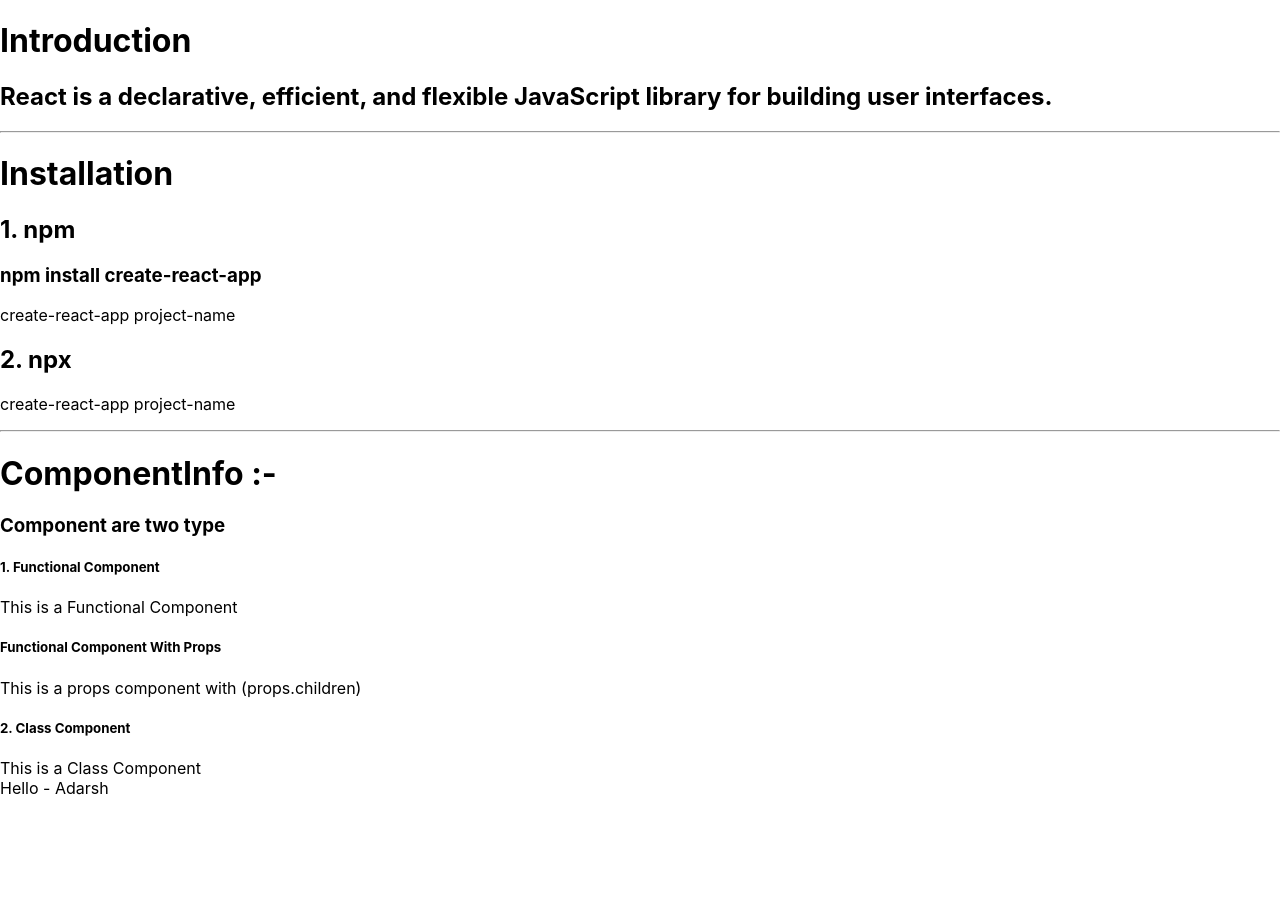
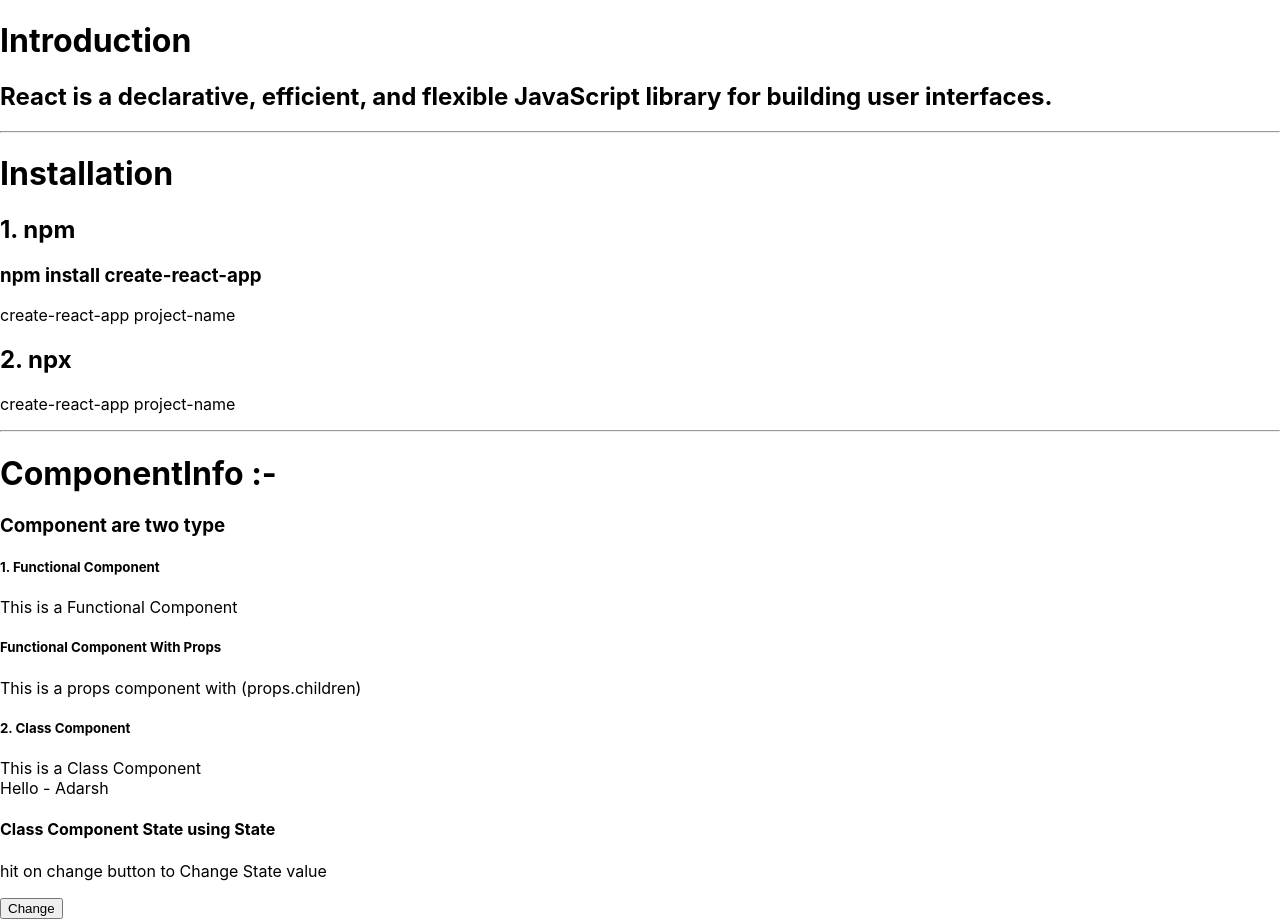
Before and after one commit to adarsh23012003/react-learning-for-video, a React (Create React App) app: page / in a window 1280 px wide. Before the commit the page ends 800 px from the top, so only its background shows below. Built offline with nearby package versions, Linux system fonts and the light colour scheme; the HTML template or start-up script is replaced by a standard one.

Commit message:
Class Component using State and value change

```diff
--- /dev/null
+++ b/src/Components/ClassComponentState.jsx
@@ -0,0 +1,32 @@
+import React, { Component } from 'react'
+
+export default class ClassComponentState extends Component {
+  // Using state
+  /**
+   * make a constructor
+   * super() ==> Component class ko incerate karne ke liya
+   */
+
+  constructor() {
+    super();
+    this.state = {
+      massage: "Class Component State using State",
+      mass: "hit on change button to Change State value"
+    };
+
+}
+    change(){
+        this.setState(
+            {massage:"massage is Change"}
+        )
+    }
+  render() {
+    return (
+        <>
+        <h4>{this.state.massage}</h4>
+        <p>{this.state.mass}</p>
+        <button onClick={()=>{this.change()}}>Change</button>
+        </>
+    )
+  }
+}
--- a/src/Components/ComponentInfo.jsx
+++ b/src/Components/ComponentInfo.jsx
@@ -3,6 +3,7 @@
 import FunctionalComponentWithProps from './FunctionalComponentWithProps';
 import ClassComponent from './ClassComponent'
 import ClassComponentWithProps from './ClassComponentWithProps';
+import ClassComponentState from './ClassComponentState';
 
 function ComponentInfo() {
   return (
@@ -17,6 +18,7 @@
       <h5>2. Class Component</h5>
       <ClassComponent />
       <ClassComponentWithProps name='Adarsh'/>
+      <ClassComponentState/>
     </>
   );
 }
```
